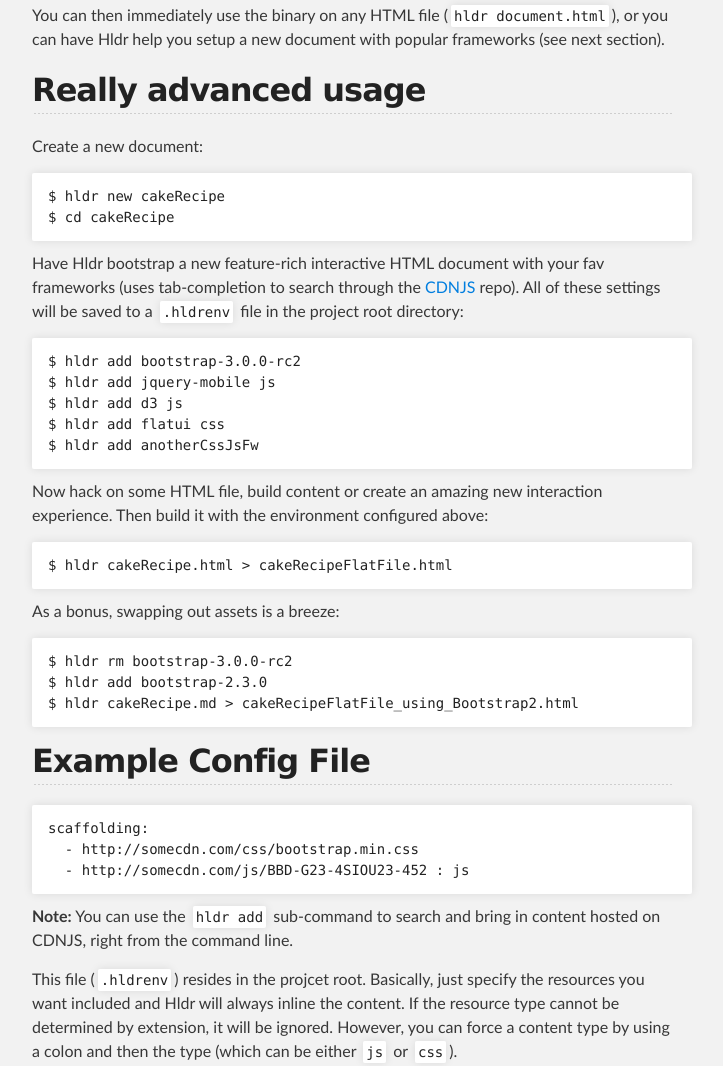
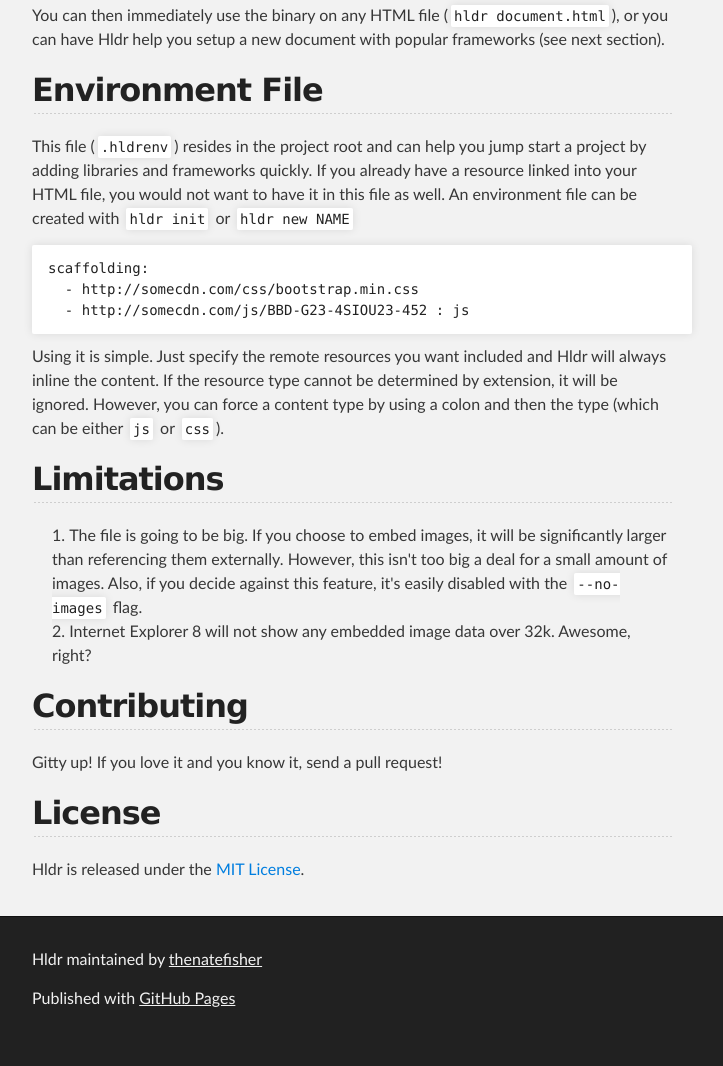
Before and after one commit to thenatefisher/hldr, a plain HTML site: page index.html in a window 1280 px wide. Shown: the part 1500-2566 px from the top of the page, without its empty margins (288-1011 px from the left). After the commit the page ends 2545 px from the top, so only its background shows below. Drawn offline with Linux system fonts and the light colour scheme.

```diff
--- a/index.html
+++ b/index.html
@@ -69,46 +69,16 @@
 <p>You can then immediately use the binary on any HTML file (<code>hldr document.html</code>), or you can have Hldr help you setup a new document with popular frameworks (see next section).</p>
 
 <h2>
-<a name="really-advanced-usage" class="anchor" href="#really-advanced-usage"><span class="octicon octicon-link"></span></a>Really advanced usage</h2>
+<a name="environment-file" class="anchor" href="#environment-file"><span class="octicon octicon-link"></span></a>Environment File</h2>
 
-<p>Create a new document:</p>
-
-<pre><code>$ hldr new cakeRecipe
-$ cd cakeRecipe
-</code></pre>
-
-<p>Have Hldr bootstrap a new feature-rich interactive HTML document with your fav frameworks (uses tab-completion to search through the <a href="http://cdnjs.com/">CDNJS</a> repo). All of these settings will be saved to a <code>.hldrenv</code> file in the project root directory:</p>
-
-<pre><code>$ hldr add bootstrap-3.0.0-rc2
-$ hldr add jquery-mobile js
-$ hldr add d3 js
-$ hldr add flatui css
-$ hldr add anotherCssJsFw
-</code></pre>
-
-<p>Now hack on some HTML file, build content or create an amazing new interaction experience. Then build it with the environment configured above:</p>
-
-<pre><code>$ hldr cakeRecipe.html &gt; cakeRecipeFlatFile.html
-</code></pre>
-
-<p>As a bonus, swapping out assets is a breeze: </p>
-
-<pre><code>$ hldr rm bootstrap-3.0.0-rc2
-$ hldr add bootstrap-2.3.0
-$ hldr cakeRecipe.md &gt; cakeRecipeFlatFile_using_Bootstrap2.html
-</code></pre>
-
-<h2>
-<a name="example-config-file" class="anchor" href="#example-config-file"><span class="octicon octicon-link"></span></a>Example Config File</h2>
+<p>This file (<code>.hldrenv</code>) resides in the project root and can help you jump start a project by adding libraries and frameworks quickly. If you already have a resource linked into your HTML file, you would not want to have it in this file as well. An environment file can be created with <code>hldr init</code> or <code>hldr new NAME</code></p>
 
 <pre><code>scaffolding:
   - http://somecdn.com/css/bootstrap.min.css
   - http://somecdn.com/js/BBD-G23-4SIOU23-452 : js
 </code></pre>
 
-<p><strong>Note:</strong> You can use the <code>hldr add</code> sub-command to search and bring in content hosted on CDNJS, right from the command line. </p>
-
-<p>This file (<code>.hldrenv</code>) resides in the projcet root. Basically, just specify the resources you want included and Hldr will always inline the content. If the resource type cannot be determined by extension, it will be ignored. However, you can force a content type by using a colon and then the type (which can be either <code>js</code> or <code>css</code>). </p>
+<p>Using it is simple. Just specify the remote resources you want included and Hldr will always inline the content. If the resource type cannot be determined by extension, it will be ignored. However, you can force a content type by using a colon and then the type (which can be either <code>js</code> or <code>css</code>). </p>
 
 <h2>
 <a name="limitations" class="anchor" href="#limitations"><span class="octicon octicon-link"></span></a>Limitations</h2>
```
Also changed, not shown: params.json (+1 -1 lines).
